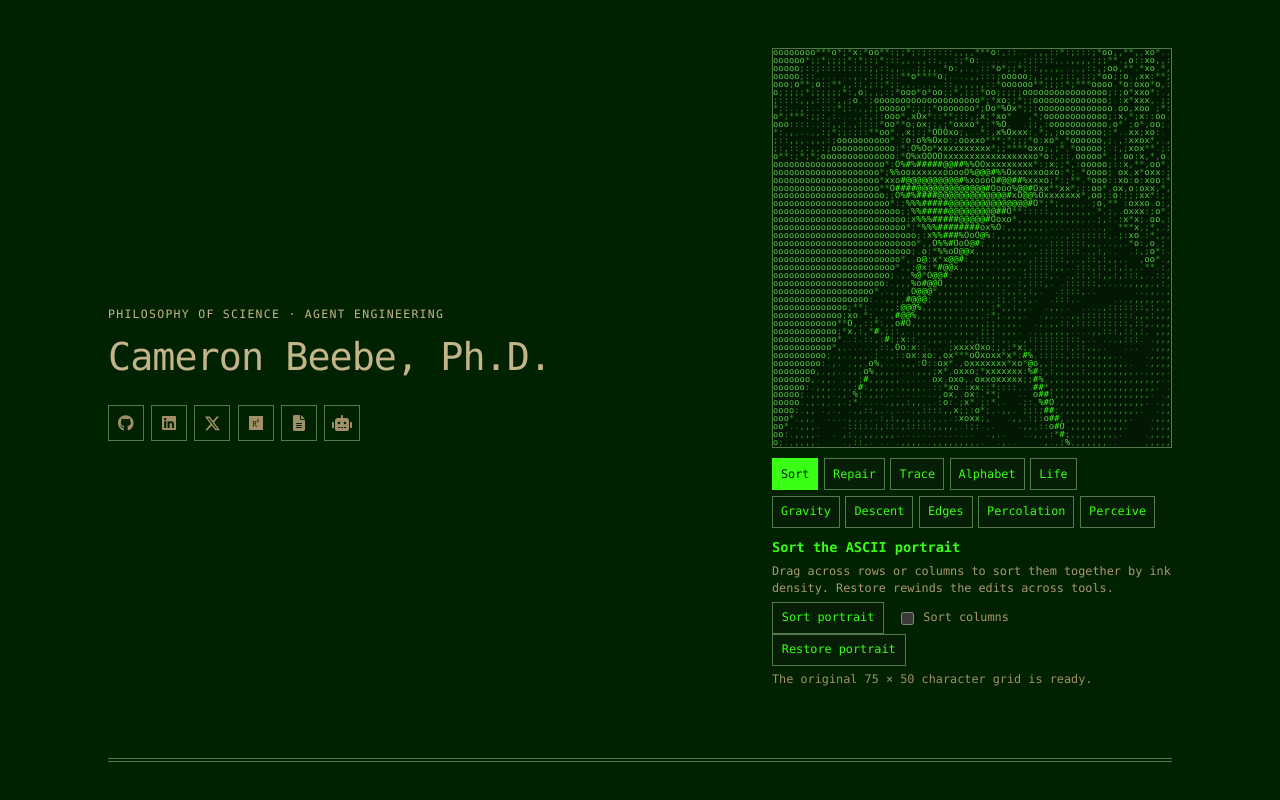
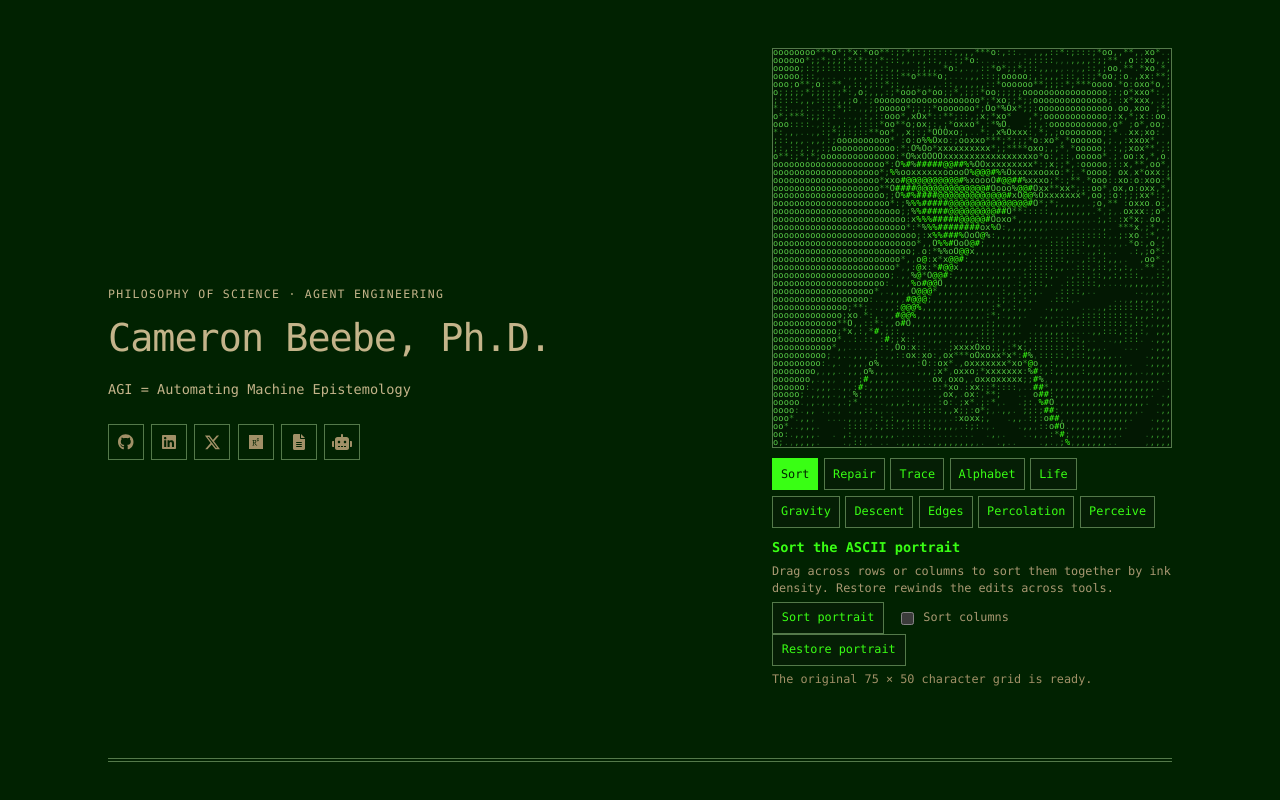
Before and after one commit to CameronBeebe/cameronbeebe.github.io, a plain HTML site: page index.html in a window 1280 px wide. Shown: the top 800 px of the page. Drawn offline with nearby package versions, Linux system fonts and the light colour scheme.

Commit message:
Add machine epistemology statement to the homepage

```diff
--- a/index.html
+++ b/index.html
@@ -48,6 +48,7 @@
       letter-spacing: 0.11em;
       text-transform: uppercase;
     }
+    .hero-statement { margin: 0.75rem 0 0; font-size: 0.85rem; color: var(--link); }
     .hero {
       display: grid;
       grid-template-columns: minmax(0, 1.15fr) minmax(0, 1fr);
@@ -441,6 +442,7 @@
   <div class="hero-copy">
   <p class="eyebrow">Philosophy of science · Agent engineering</p>
   <h1>Cameron Beebe, Ph.D.</h1>
+  <p class="hero-statement">AGI = Automating Machine Epistemology</p>
   <p class="icons">
     <a href="https://github.com/CameronBeebe" target="_blank" rel="noopener" aria-label="GitHub"><i class="fa-brands fa-github"></i></a>
     <a href="https://www.linkedin.com/in/cameronbeebe/" target="_blank" rel="noopener" aria-label="LinkedIn"><i class="fa-brands fa-linkedin"></i></a>
```
